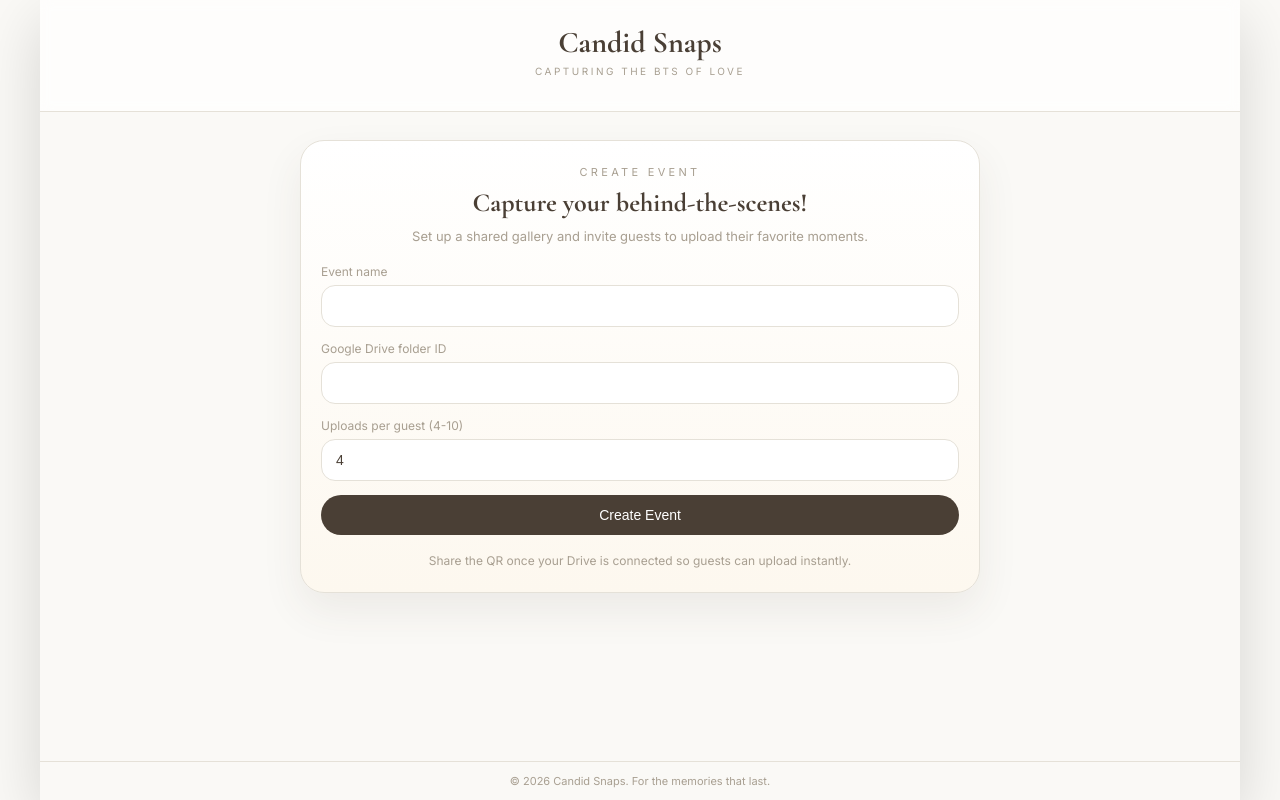
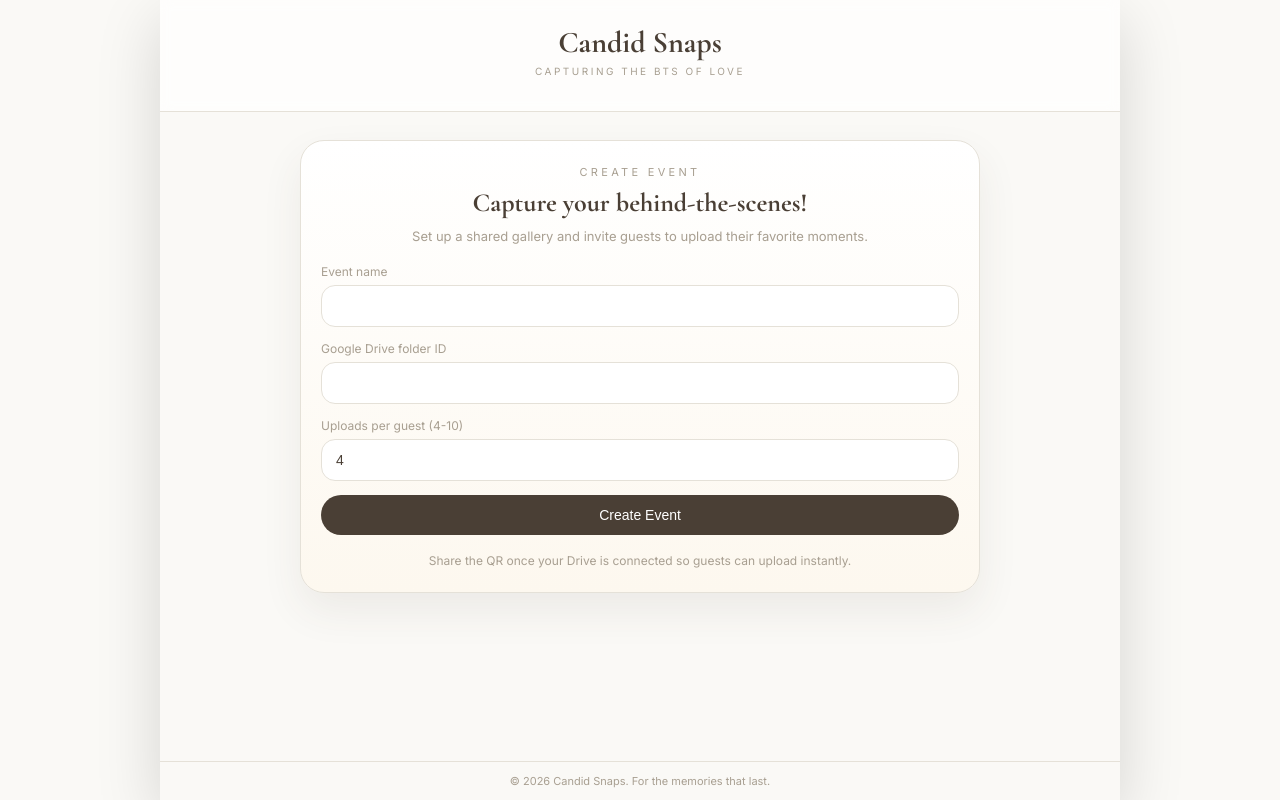
Before and after one commit to demosthenesd/wedding-snaps-v2, a React (Vite) app in the folder frontend/: page / in a window 1280 px wide. Built offline with nearby package versions, Linux system fonts and the light colour scheme; no server answers.

Commit message:
expanded width on desktop

```diff
--- a/frontend/src/styles.css
+++ b/frontend/src/styles.css
@@ -897,7 +897,6 @@ body {
   margin-bottom: 16px;
 }
 
-
 .qrTitle {
   font-family: "Cormorant Garamond", serif;
   font-size: 24px;
@@ -1071,10 +1070,6 @@ body {
     max-width: 960px;
   }
 
-  .album-content {
-    padding: 0 24px 24px;
-  }
-
   .personal-grid {
     padding: 24px 0;
   }
@@ -1095,10 +1090,6 @@ body {
 }
 
 @media (min-width: 1200px) {
-  .album {
-    max-width: 1200px;
-  }
-
   .grid {
     grid-template-columns: repeat(4, minmax(0, 1fr));
   }
```
